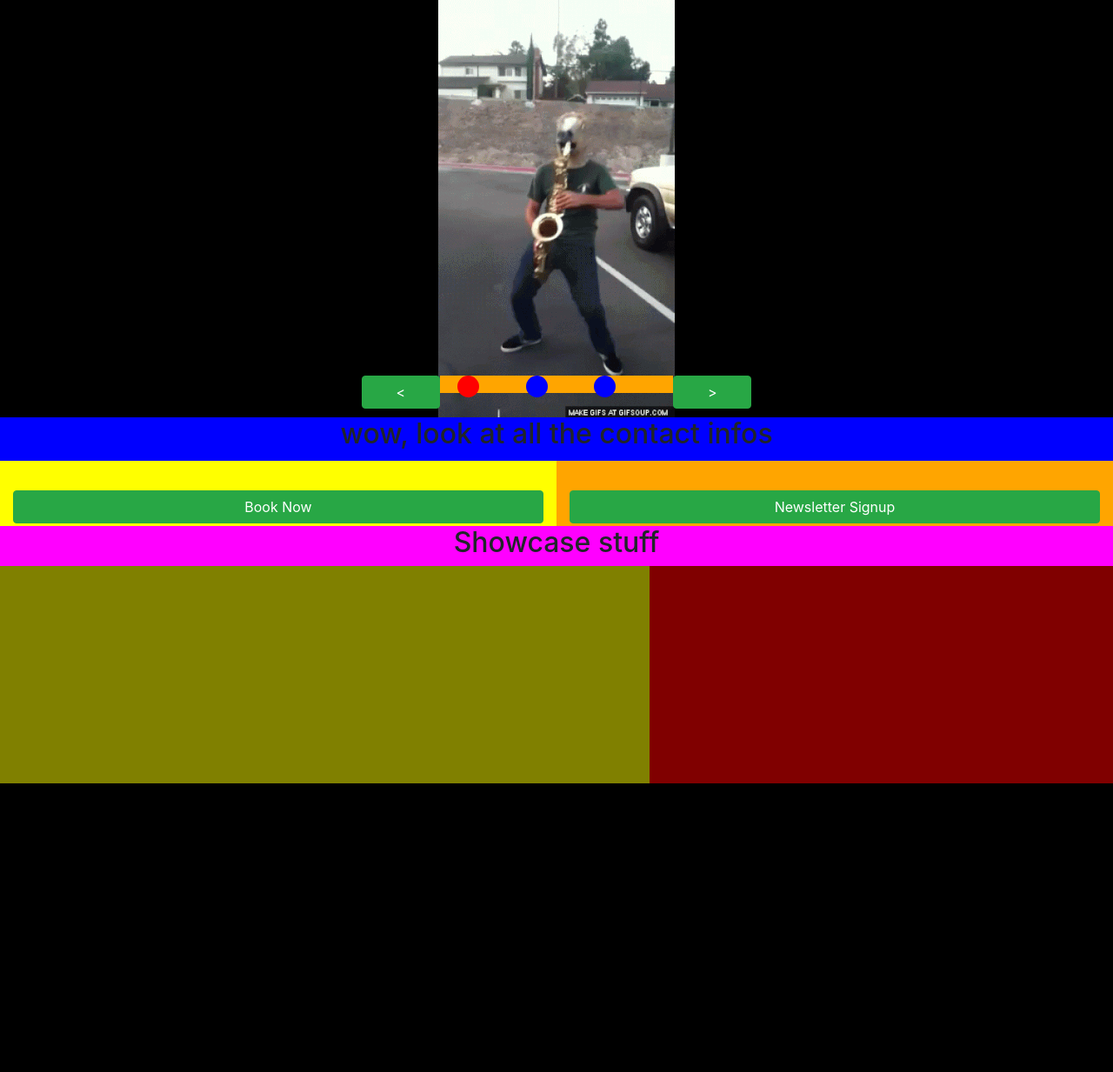
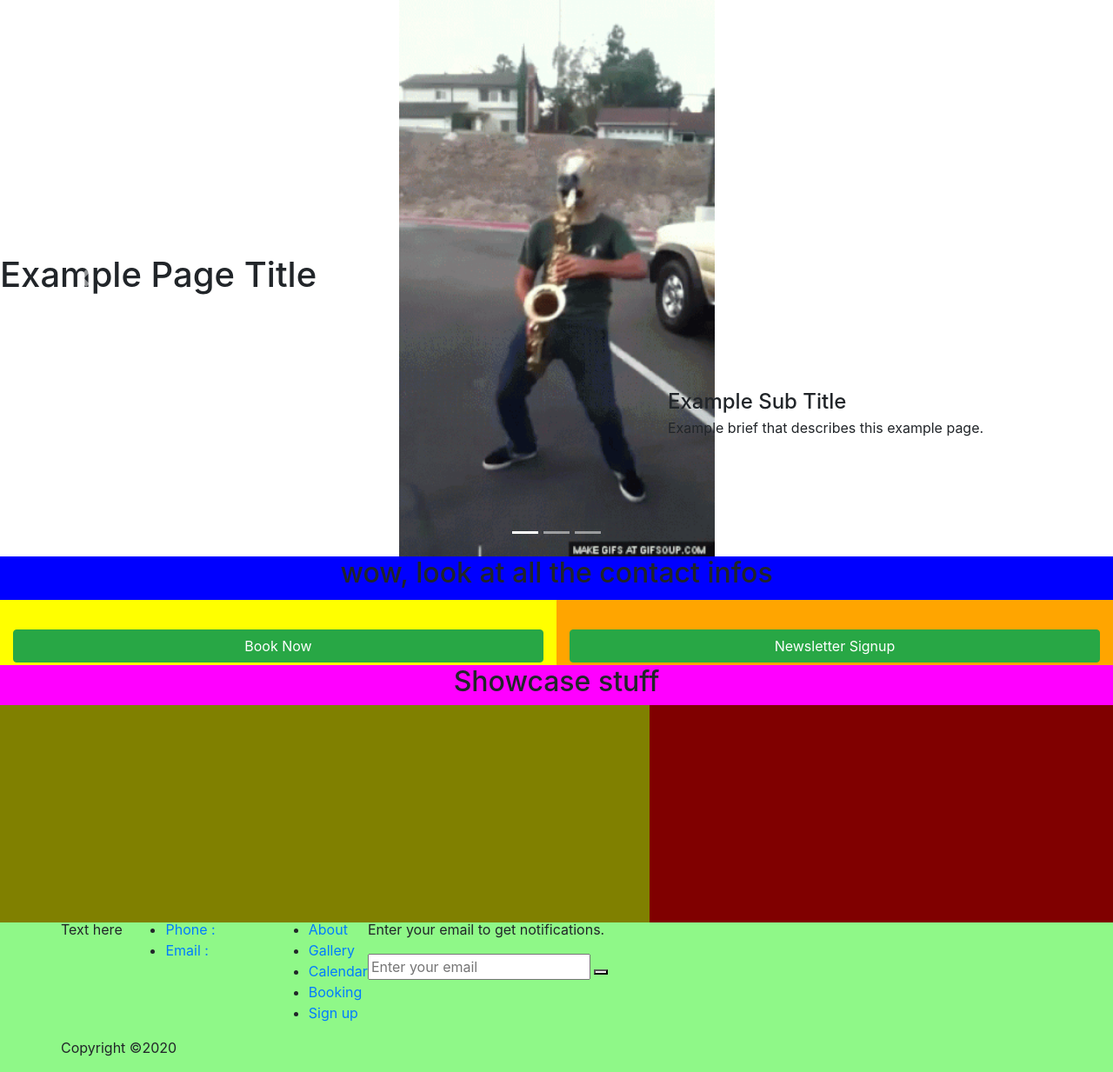
Before and after one commit to Brickfingers/2WDK, a PHP site: page /home.php in a window 1280 px wide. Shown: the part 100-1333 px from the top of the page at 87% size. Before the commit the page ends 1001 px from the top, so only its background shows below. Run offline with PHP 8.4, Linux system fonts and the light colour scheme.

Commit message:
update for scrolling thumbnail section

```diff
--- a/src/home.php
+++ b/src/home.php
@@ -1,4 +1,4 @@
-<!-- Author: Daniel Rooke -->
+<!-- Author: Daniel Rooke 3/6/2020 -->
  <!DOCTYPE html>
 <html>
 
@@ -6,48 +6,6 @@
 	<link rel="stylesheet" href="https://stackpath.bootstrapcdn.com/bootstrap/4.4.1/css/bootstrap.min.css" integrity="sha384-Vkoo8x4CGsO3+Hhxv8T/Q5PaXtkKtu6ug5TOeNV6gBiFeWPGFN9MuhOf23Q9Ifjh" crossorigin="anonymous">
 	<link rel="stylesheet" href="home_style.css">
 	<meta name="viewport" content="width=device-width, initial-scale=1">
-	<script>
-		var scrollController={
-			counter: 1,
-			inc: function(){
-			    this.counter = this.counter + 1;
-			    if(this.counter > 3){
-				    this.counter = 1;
-			    }
-			},
-			dec: function(){
-				this.counter = this.counter - 1;
-			    if(this.counter < 1){
-				    this.counter = 3;
-			    }
-			},
-			updateView: function(){
-				if(this.counter === 1){
-				    document.getElementById("index-1").style.backgroundColor = "red";
-				    document.getElementById("index-2").style.backgroundColor = "blue";
-				    document.getElementById("index-3").style.backgroundColor = "blue";
-		    	}
-		    	else if(this.counter === 2){
-				    document.getElementById("index-2").style.backgroundColor = "red";
-				    document.getElementById("index-1").style.backgroundColor = "blue";
-				    document.getElementById("index-3").style.backgroundColor = "blue";
-			    }
-			    else if(this.counter === 3){
-				    document.getElementById("index-3").style.backgroundColor = "red";
-				    document.getElementById("index-2").style.backgroundColor = "blue";
-				    document.getElementById("index-1").style.backgroundColor = "blue";
-			    }
-			}
-		}
-		function incwrap(){
-			scrollController.inc();
-			scrollController.updateView();
-		}
-		function decwrap(){
-			scrollController.dec();
-			scrollController.updateView();
-		}
-	</script>
 </head>
 
 <body>
@@ -65,41 +23,48 @@
 	-->
 	<!-- End Header Section -->
 
-	<!-- Info Box Section -->
-	<div class="container-fluid infobox" id="infobox" style="background-color: purple;">
-		<!-- Info Box Content -->
+
+	<div class="container-fluid">
 		<div class="row">
-			<!-- Info box background image -->
-			<div class="col-md-12 spacer" style="height: 480px; background-color:black;" >
-				<div class="row">
-					<!-- Display over info box -->
-					<div class="img-wrapper" style="margin-left: auto;margin-right: auto;">
-    					<img class="img-responsive" src="bojacksaxman.gif" >
-    					<div class="img-overlay" style="width:35%;margin-left: auto;margin-right: auto;">
-    						<!-- Scroll left button -->
-	      					<button class="btn btn-md btn-success" onclick="decwrap()" style="float: left; width:20%;"><</button>
-	      					<!-- Scroll index view -->
-	      					<div style="background-color:orange; height:20px; width:60%; margin-left: auto;margin-right: auto; float:left;">
-	      						<div class="container">
-	      							<div class="row">
-	      								<div class="col-md-1" id="index-1" style="background-color: red; height: 25px; border-radius:100%; padding-left:10px; margin-left:7.5%">
-	      								</div>
-	      								<div class="col-md-1" id="index-2" style="background-color: blue; height: 25px; border-radius:100%; padding-left:10px; margin-left:20%">
-	      								</div>
-	      								<div class="col-md-1" id="index-3" style="background-color: blue; height: 25px; border-radius:100%; padding-left:10px; margin-left:20%">
-	      								</div>
-	      							</div>
-	      						</div>
-	      					</div>
-	      					<!-- Scroll right button -->
-	      					<button class="btn btn-md btn-success"  onclick="incwrap()" style="float: right; width:20%;">></button>
+			<div id="thumbnailIndicators" class="carousel slide" data-ride="carousel" style="width:100%; height:640px; background-image:url(bojacksaxman.gif); background-repeat: no-repeat; background-size: auto 100%; background-position:center; ">
+					<ol class="carousel-indicators">
+	    				<li data-target="#thumbnailIndicators" data-slide-to="0" class="active"></li>
+    					<li data-target="#thumbnailIndicators" data-slide-to="1"></li>
+					    <li data-target="#thumbnailIndicators" data-slide-to="2"></li>
+  					</ol>
+  					<div class="carousel-inner">
+    					<div class="carousel-item active" style="align-content:center; height:640px;">
+    						<h1>Example Page Title</h1>
+    						<h4 style="position: absolute; left:60%; top:70%;">Example Sub Title</h4>
+    						<p style="position: absolute; left:60%; top:75%;">Example brief that describes this example page.</p>
     					</div>
+	   					<div class="carousel-item" style="align-content:center; height:640px;">
+							<h1>Example Page Title</h1>
+    						<h4 style="position: absolute; left:60%; top:70%;">Example Sub Title</h4>
+    						<p style="position: absolute; left:60%; top:75%;">Example brief that describes this example page.</p>
+	    				</div>
+    					<div class="carousel-item" style="align-content:center; height:640px;">
+							<h1>Example Page Title</h1>
+    						<h4 style="position: absolute; left:60%; top:70%;">Example Sub Title</h4>
+    						<p style="position: absolute; left:60%; top:75%;">Example brief that describes this example page.</p>
+	    				</div>
 					</div>
-				</div>
-			</div>
-		</div>
+					<a class="carousel-control-prev" href="#thumbnailIndicators" role="button" data-slide="prev">
+						<span class="carousel-control-prev-icon" aria-hidden="true"></span>
+						<span class="sr-only">Previous</span>
+  					</a>
+  					<a class="carousel-control-next" href="#thumbnailIndicators" role="button" data-slide="next">
+    					<span class="carousel-control-next-icon" aria-hidden="true"></span>
+    					<span class="sr-only">Next</span>
+  					</a>
+  				</div>
+    	</div>
 	</div>
-	<!-- End Info Box Section -->
+
+
+
+
+
 
 	<!-- Booking and Email signup links -->
 	<div class="container-fluid" style="height:125px; background-color: red;">
@@ -139,6 +104,8 @@
 		</div>
 	<!-- End Social Media Section -->
 
+	<?php include "footer.php"; ?>
+
 </body>
 
 </html>
--- a/src/home_style.css
+++ b/src/home_style.css
@@ -1,4 +1,6 @@
-
+.carousel-indicators {
+    bottom: -50px;
+}
 p{
 	padding-left: 0px;
 }
```
